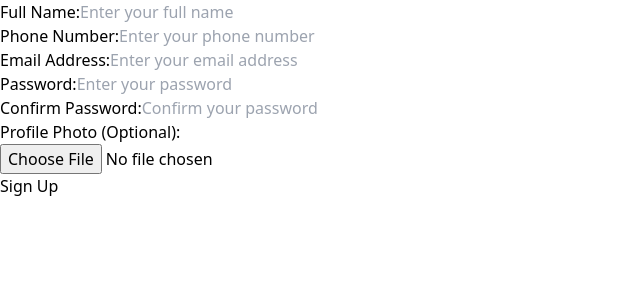
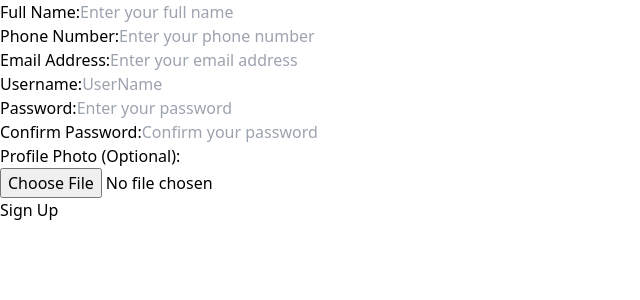
Before and after one commit to agrawalkush2020/splitWise, a Next.js app: page / in a window 1280 px wide. Shown: the top 300 px of the page, without its empty margins (0-640 px from the left). Built offline with nearby package versions, Linux system fonts and the light colour scheme.

Commit message:
code improved

```diff
--- a/components/SignUp.js
+++ b/components/SignUp.js
@@ -6,6 +6,7 @@ const SignUp = () => {
     const [fullName, setFullName] = useState('');
     const [phoneNumber, setPhoneNumber] = useState('');
     const [email, setEmail] = useState('');
+    const [userName, setUserName] = useState('')
     const [password, setPassword] = useState('');
     const [confirmPassword, setConfirmPassword] = useState('');
     const [profilePhoto, setProfilePhoto] = useState(null);
@@ -13,6 +14,10 @@ const SignUp = () => {
     // Handling functions for each input state
     const handleFullNameChange = (value) => {
         setFullName(value);
+    }
+
+    const handleUserNameChange = (value) => {
+        setUserName(value);
     }
 
     const handlePhoneNumberChange = (value) => {
@@ -42,10 +47,10 @@ const SignUp = () => {
     }
 
     const makeTheCall = async (url, body) => {
-        let response = await fetch(url,{
-            method:'POST',
+        let response = await fetch(url, {
+            method: 'POST',
             body: JSON.stringify(body),
-            headers:{
+            headers: {
                 'Content-Type': 'application/json'
             }
         })
@@ -62,7 +67,7 @@ const SignUp = () => {
             else if (password !== confirmPassword) {
                 throw new Error('Passwords do not match!');
             }
-            else if(!validateEmail(email)){
+            else if (!validateEmail(email)) {
                 throw new Error('please enter a "valid email"!!')
             }
             else if (false) {  //format check krenge file ka jpg and jpeg hee hona chahiye
@@ -79,16 +84,17 @@ const SignUp = () => {
             fullName: fullName,
             phoneNumber: phoneNumber,
             email: email,
+            userName:userName,
             password: password,
-            confirmPassword: confirmPassword,
+            // confirmPassword: confirmPassword,
             // Profile photo will not be included in a simple JSON body; it needs to be handled differently (e.g., using FormData for file uploads)
         };
         debugger
         let response = await makeTheCall(url, body);
-        if(response.ok){
+        if (response.ok) {
             const data = await response.json();
         }
-        else{
+        else {
             alert('Some thing went Wrong!!')
         }
 
@@ -124,6 +130,14 @@ const SignUp = () => {
                     handleChange={handleEmailChange}
                 />
                 <Input
+                    name={"username"}
+                    type={"text"}
+                    label={"Username:"}
+                    value={userName}
+                    placeHolder={"UserName"}
+                    handleChange={handleUserNameChange}
+                />
+                <Input
                     name={"password"}
                     type={"password"}
                     label={"Password:"}
```
